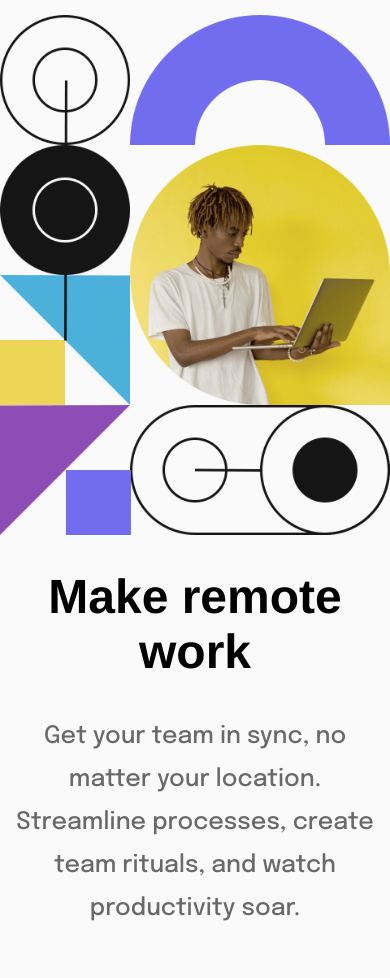
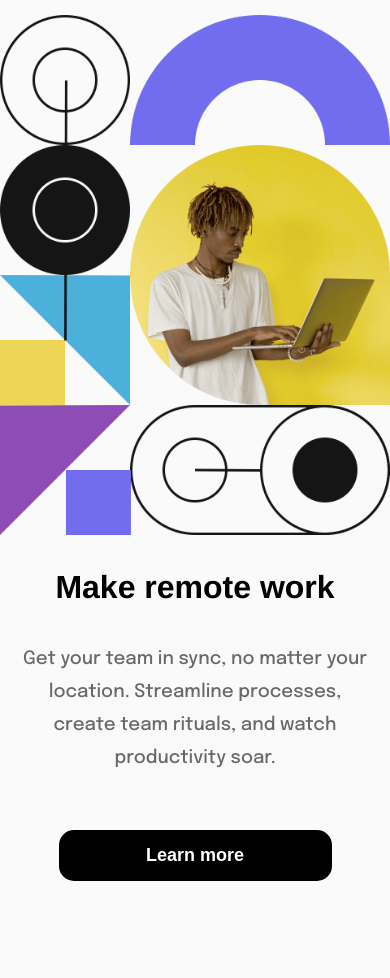
Before and after one commit to Mharvel13/Intro-Section-With-Dropdown-Navigation, a plain HTML site: page index.html in a window 390 px wide. Shown: the part 85-1063 px from the top of the page. Drawn offline with Linux system fonts and the light colour scheme.

Commit message:
Changed Font for mobile

```diff
--- a/scss/_mobile.scss
+++ b/scss/_mobile.scss
@@ -9,7 +9,7 @@
         .nav-buttons {
             display: none;
         }
-        #open-btn{
+        #open-btn {
             display: block;
         }
     }
@@ -28,25 +28,20 @@
             text-align: center;
 
             h1 {
-                font-size: 3rem;
+                font-size: 2rem;
                 margin: 20px 0;
             }
             p {
                 width: 100%;
-                font-size: 1.5rem;
+                font-size: 1.15rem;
                 padding: 1rem;
                 line-height: 1.8;
                 margin: 20px 0;
             }
-
-            button {
-                margin: 20px 0;
-                width: 60%;
-            }
         }
 
-        .Company-logos{
-            img{
+        .Company-logos {
+            img {
                 width: 15%;
             }
         }
@@ -57,7 +52,14 @@
     }
 }
 
-footer{
+#Learn-more-btn {
+    padding: 15px;
+    margin: 20px 0;
+    width: 70%;
+    font-size: 18px;
+}
+
+footer {
     margin-top: 3rem;
     font-size: 12px;
 }
--- a/scss/style.scss
+++ b/scss/style.scss
@@ -54,7 +54,7 @@ header {
 }
 
 .sidebar {
-    width: 50%;
+    width: 60%;
     padding: 1rem;
     height: 100%;
     margin: 0;
@@ -77,7 +77,7 @@ header {
     li {
         list-style-type: none;
         display: block;
-        margin: 20px;
+        margin: 30px 10px;
 
         a {
             color: $Meduim-gray;
```
Also changed, not shown: css/style.css.
